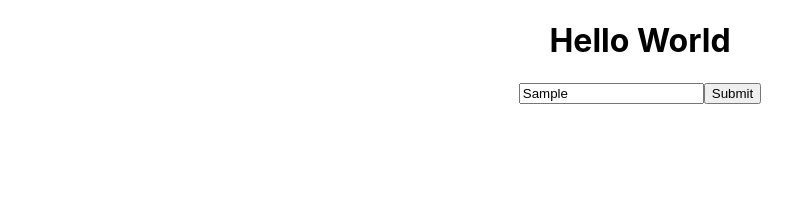
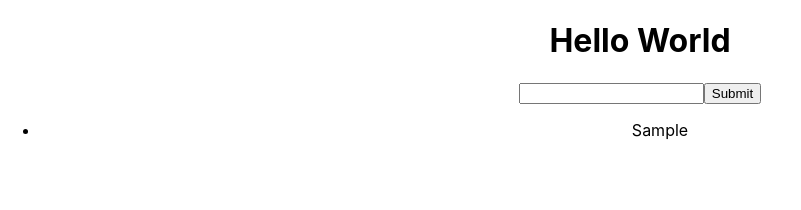
Before and after one commit to vermad843/redux-hindi, a React (Create React App) app: page / in a window 1280 px wide. Both pictures are taken after typing "Sample" into the empty fields and a click on the button "Submit". Shown: the top 210 px of the page, without its empty margins (0-801 px from the left). Built offline with nearby package versions, Linux system fonts and the light colour scheme.

Commit message:
showing the list

```diff
--- a/src/App.js
+++ b/src/App.js
@@ -1,12 +1,15 @@
 import React from 'react'
 import './App.css';
-import AddTodo from './components/AddTodo/AddTodo'
+import AddTodo from './components/AddTodo/AddTodo';
+import List from './components/List/List';
+
 
 function App() {
   return (
     <div className="App">
        <h1>Hello World</h1>
        <AddTodo/>
+       <List/>
     </div>
   );
 }
--- a/src/components/AddTodo/AddTodo.js
+++ b/src/components/AddTodo/AddTodo.js
@@ -9,6 +9,7 @@ const AddTodo = (props) => {
             e.preventDefault();
             let input = e.target.userInput.value;
             props.dispatch(addTodo(input));
+            e.target.userInput.value = '';
         }}>
              <input type="text" name="userInput"/>
              <button>Submit</button>
--- /dev/null
+++ b/src/components/List/List.js
@@ -0,0 +1,22 @@
+import React from 'react';
+import {connect} from 'react-redux';
+
+const List = (props) => {
+    return (
+       <ul>
+            {
+                props.todos.map((todo, i) => (
+                    <li key = {i}>
+                        {todo.message}
+                    </li>
+                ))
+            }
+       </ul>
+    )
+}
+
+const mapStateToProps = (state) => ({
+   todos : state.todos.data,
+});
+
+export default connect(mapStateToProps)(List);
```
